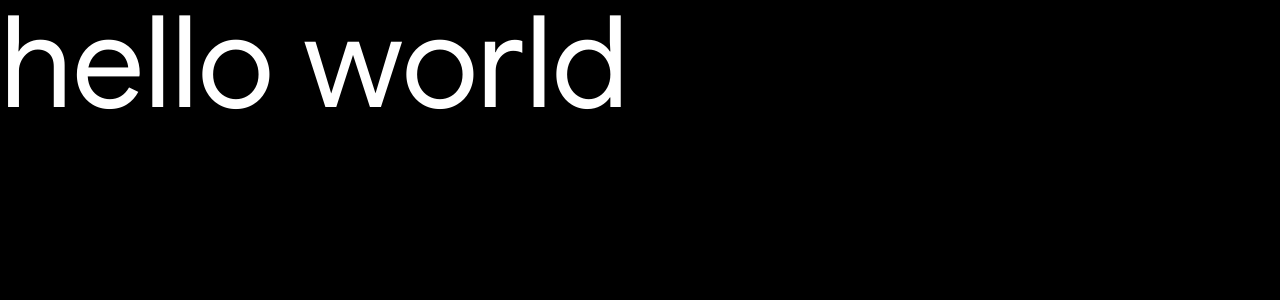
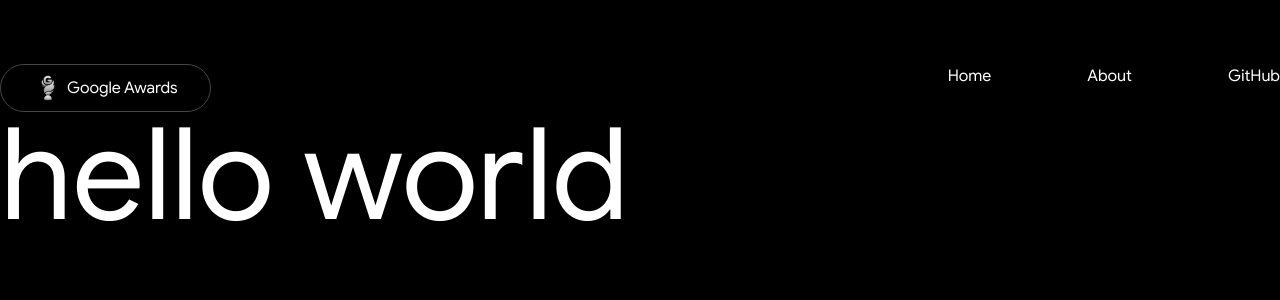
Before and after one commit to gdsc-usls/google-awards, a Next.js app: page / in a window 1280 px wide. Shown: the top 300 px of the page. Built offline with nearby package versions, Linux system fonts and the light colour scheme.

Commit message:
feat: add navbar

```diff
--- a/src/app/layout.tsx
+++ b/src/app/layout.tsx
@@ -1,5 +1,7 @@
 import "./globals.css";
 import type { Metadata } from "next";
+
+import { Navbar } from "@/components";
 
 export const metadata: Metadata = {
   title: "Google Awards",
@@ -14,7 +16,10 @@ export default function RootLayout({
 }) {
   return (
     <html lang="en">
-      <body className="font-google-reg bg-black text-white">{children}</body>
+      <body className="font-google-reg bg-black text-white max-w-screen-xl mx-auto">
+        <Navbar />
+        {children}
+      </body>
     </html>
   );
 }
--- /dev/null
+++ b/src/components/Navbar.tsx
@@ -0,0 +1,18 @@
+import Image from "next/image";
+
+export const Navbar = () => {
+  return (
+    <nav className='flex justify-between mt-16'>
+      <div className='flex gap-x-1 items-center border border-[#454545] px-8 py-2 rounded-full'>
+        <Image src="/images/logo.png" width={30} height={30} className='object-contain' alt="Google Awards Logo" />
+        <p>Google Awards</p>
+      </div>
+
+      <ul className='flex gap-x-24'>
+        <li>Home</li>
+        <li>About</li>
+        <li>GitHub</li>
+      </ul>
+    </nav>
+  );
+};
--- /dev/null
+++ b/src/components/index.ts
@@ -0,0 +1 @@
+export * from "./Navbar";
--- a/tailwind.config.js
+++ b/tailwind.config.js
@@ -7,6 +7,11 @@ module.exports = {
   ],
   theme: {
     extend: {
+      colors: {
+        secondary: {
+          100: "#C6C6C6",
+          },
+      },
       fontFamily: {
         "google-reg": ["Google Sans Regular", "sans-serif"],
         "google-mid": ["Google Sans Medium", "sans-serif"],
```
